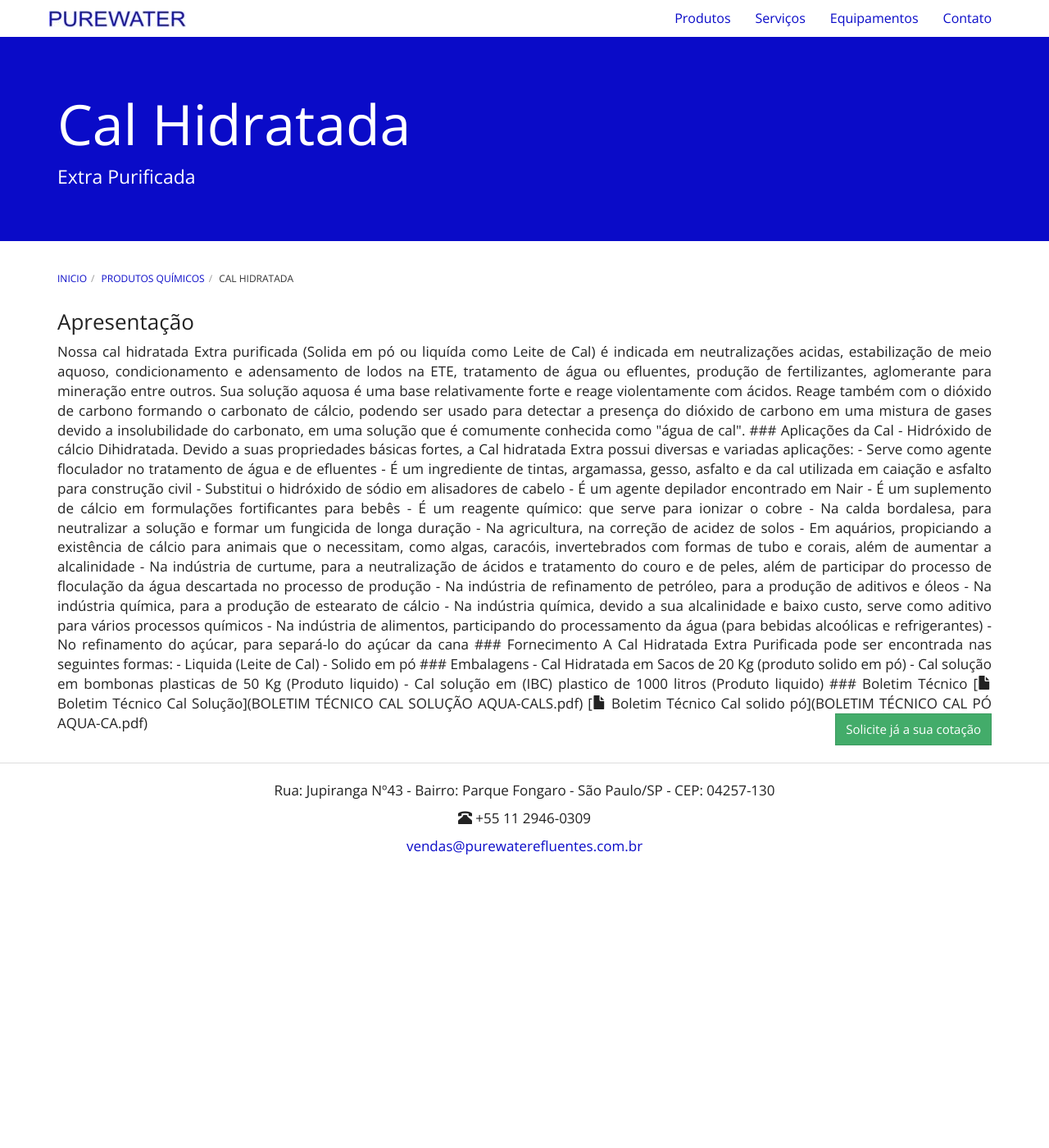
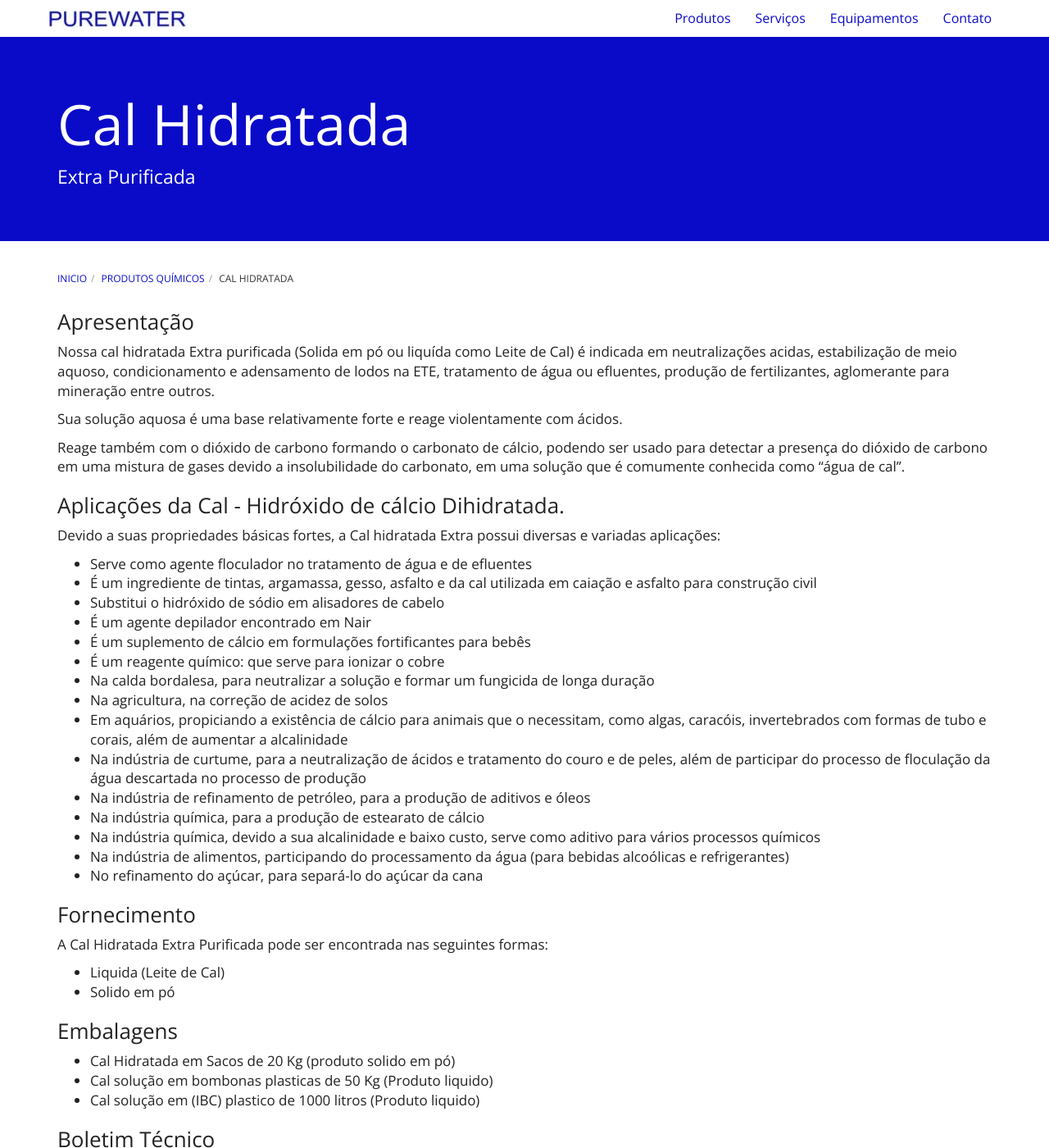
Before and after one commit to purewaterefluentes/purewaterefluentes.github.io, a Jekyll site: the page built from produtos/cal-hidratada.md, in a window 1280 px wide and 1400 px high. Shown: the whole window at 82% size. Built offline with Jekyll 4.4.1, drawn with Linux system fonts in a browser that asks for light colours; nearby versions of some CDN libraries; library files that are not in the unit come from our copies; some of the changed text lies outside the part shown.

Commit message:
Update cal-hidratada.md

```diff
--- a/produtos/cal-hidratada.md
+++ b/produtos/cal-hidratada.md
@@ -6,7 +6,7 @@ subtitle: Extra Purificada
 ---
 
 ### Apresentação
-<p align="justify">Nossa cal hidratada Extra purificada (Solida em pó ou liquída como Leite de Cal) é indicada em neutralizações acidas, estabilização de meio aquoso, condicionamento e adensamento de lodos na ETE, tratamento de água ou efluentes, produção de fertilizantes, aglomerante para mineração entre outros.
+Nossa cal hidratada Extra purificada (Solida em pó ou liquída como Leite de Cal) é indicada em neutralizações acidas, estabilização de meio aquoso, condicionamento e adensamento de lodos na ETE, tratamento de água ou efluentes, produção de fertilizantes, aglomerante para mineração entre outros.
 
 Sua solução aquosa é uma base relativamente forte e reage violentamente com ácidos.
 
```
